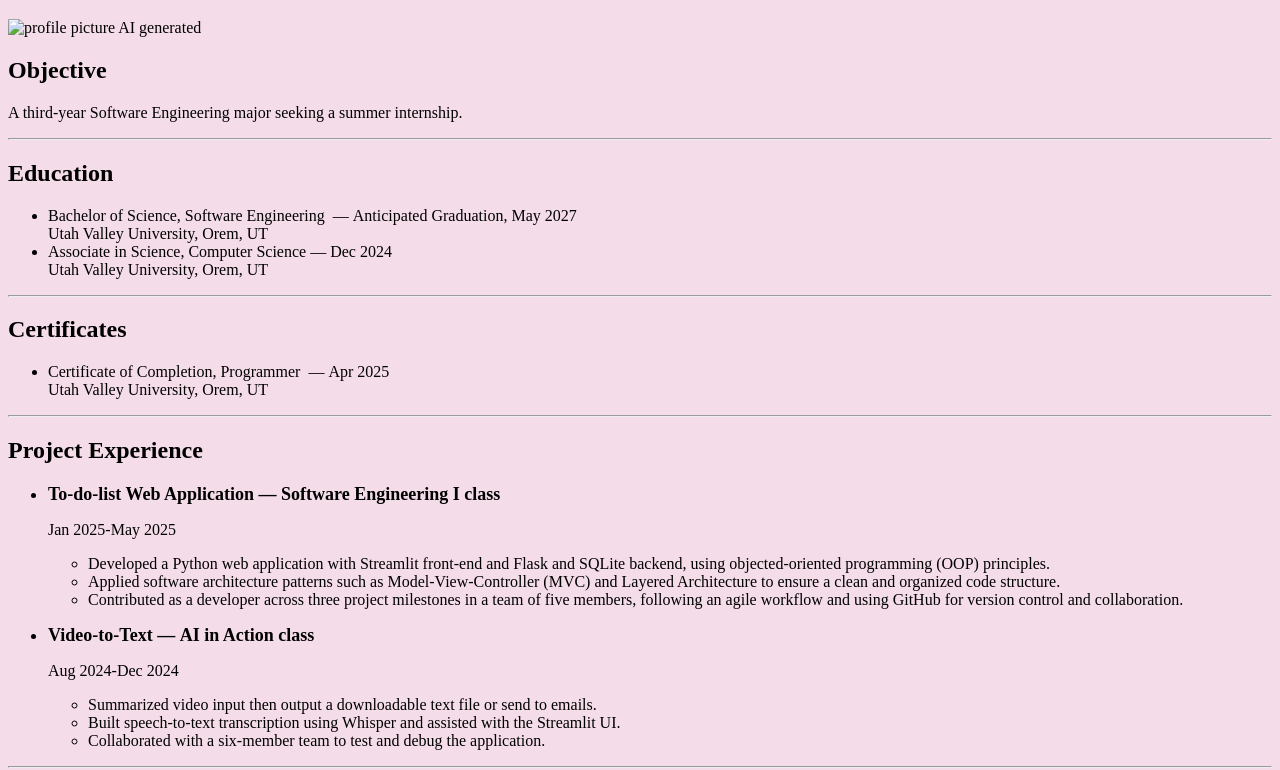
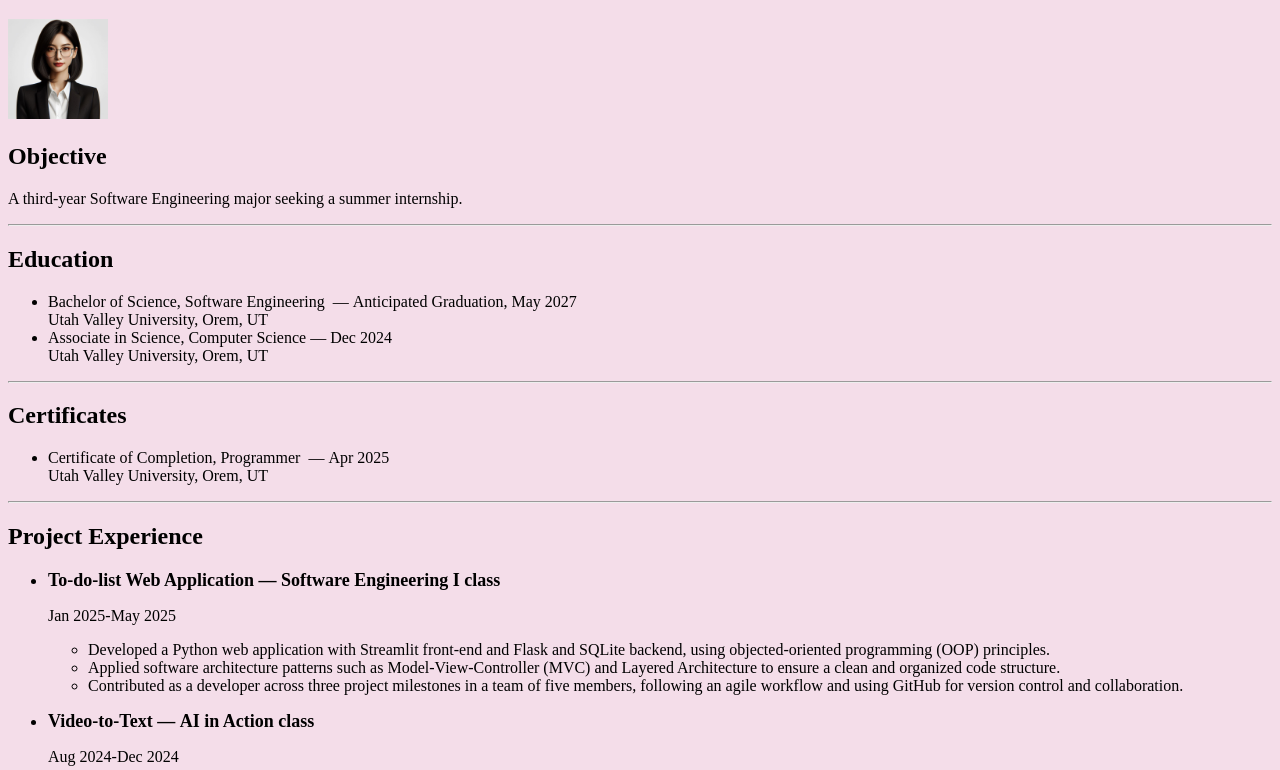
Before and after one commit to StellaCode7/html-portfolio, a plain HTML site: page index.html in a window 1280 px wide. Shown: the part 61-831 px from the top of the page. Drawn offline with Linux system fonts and the light colour scheme.

Commit message:
Update index.html

```diff
--- a/index.html
+++ b/index.html
@@ -7,7 +7,7 @@
     <h1>StellaCode7</h1>
 </head>
 <body style="background-color: rgb(244, 221, 233);">
-    <img src="./images/profile_photo.jfif" alt="profile picture AI generated" style="width:100px;height:100px;">
+    <img src="./profile_photo.jfif" alt="profile picture AI generated" style="width:100px;height:100px;">
     <h2>Objective</h2>
     <p>A third-year Software Engineering major seeking a summer internship.</p>
     <hr />
@@ -118,4 +118,5 @@
     <footer>
         <p>© StellaCode7. All rights reserved</p>
     </footer>
+
 </html>
```
